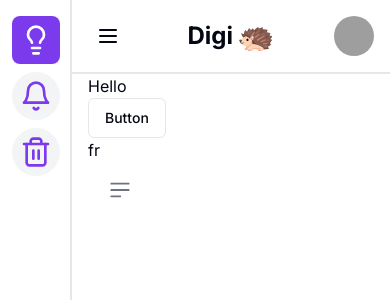
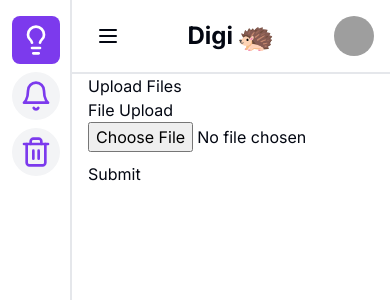
Before and after one commit to mon7792/next-js-todo, a Next.js app: page / in a window 390 px wide. Shown: the top 300 px of the page. Built offline with nearby package versions, Linux system fonts and the light colour scheme; grey boxes are pictures that could not be loaded.

Commit message:
fixed error page

```diff
--- a/src/app/api/notes/route.ts
+++ b/src/app/api/notes/route.ts
@@ -1,7 +1,7 @@
 // import { writeFile } from "fs/promises";
 import { NextRequest, NextResponse } from "next/server";
 import s3Client from "@/dependency/file";
-import { ListBucketsCommand, ListObjectsV2Command } from "@aws-sdk/client-s3";
+import { ListBucketsCommand, ListObjectsV2Command, PutObjectCommand } from "@aws-sdk/client-s3";
 
 export async function GET(request: NextRequest) {
   //   const data = await request.formData();
@@ -34,3 +34,37 @@ export async function GET(request: NextRequest) {
 
   return NextResponse.json(result);
 }
+
+
+export async function POST(request: NextRequest) {
+//  read form data
+  const data = await request.formData();
+  const file: File | null = data.get("file") as unknown as File;
+
+  if (!file) {
+    return NextResponse.json({ success: false });
+  }
+  const bytes = await file.arrayBuffer();
+  const buffer = Buffer.from(bytes);
+
+  // here check if the file is a valid image
+
+  // if not return error
+  // if yes then upload the file to s3
+
+  // check file size < 5 MB
+  console.log(buffer.byteLength < 5 * 1024 * 1024);
+
+
+
+  // With the file data in the buffer, you can do whatever you want with it.
+  // For this, we'll just write it to the filesystem in a new location
+
+    const result = await s3Client.send(
+      new PutObjectCommand({ Bucket: "next-js-todo", Key: file.name, Body: buffer, ContentType: file.type })
+    );
+  console.log(file.name)
+
+  //   return result;
+  return NextResponse.json({ success: true });
+}
--- /dev/null
+++ b/src/app/error.tsx
@@ -0,0 +1,28 @@
+'use client' // Error components must be Client Components
+
+// import { useEffect } from 'react'
+
+export default function ErrorBoundary({
+  error,
+}: {
+  error: Error & { digest?: string }
+}) {
+//   useEffect(() => {
+//     // Log the error to an error reporting service
+//     console.error(error)
+//   }, [error])
+
+  return (
+    <div>
+      <div className="text-5xl">Something went wrong!</div>
+      {/* <button
+        onClick={
+          // Attempt to recover by trying to re-render the segment
+          () => reset()
+        }
+      >
+        Try again
+      </button> */}
+    </div>
+  )
+}
--- a/src/app/page.tsx
+++ b/src/app/page.tsx
@@ -1,37 +1,11 @@
 import { UserButton } from "@clerk/nextjs";
-import { Button } from "@/components/ui/button";
+import UploadNotesForm from "@/components/custom/note/upload";
+// import { uploadFile } from "@/utils/server-action/upload-file";
 
-export default function Home() {
+export default function Page() {
   return (
     <div>
-      <h1>Hello</h1>
-      <Button variant="outline">Button</Button>
-      <div>
-        <h1>fr</h1>
-        <button
-          data-drawer-target="sidebar-multi-level-sidebar"
-          data-drawer-toggle="sidebar-multi-level-sidebar"
-          aria-controls="sidebar-multi-level-sidebar"
-          type="button"
-          className="inline-flex items-center p-2 mt-2 ms-3 text-sm text-gray-500 rounded-lg sm:hidden hover:bg-gray-100 focus:outline-none focus:ring-2 focus:ring-gray-200 dark:text-gray-400 dark:hover:bg-gray-700 dark:focus:ring-gray-600"
-        >
-          <span className="sr-only">Open sidebar</span>
-          <svg
-            className="w-6 h-6"
-            aria-hidden="true"
-            fill="currentColor"
-            viewBox="0 0 20 20"
-            xmlns="http://www.w3.org/2000/svg"
-          >
-            <path
-              clipRule="evenodd"
-              fillRule="evenodd"
-              d="M2 4.75A.75.75 0 012.75 4h14.5a.75.75 0 010 1.5H2.75A.75.75 0 012 4.75zm0 10.5a.75.75 0 01.75-.75h7.5a.75.75 0 010 1.5h-7.5a.75.75 0 01-.75-.75zM2 10a.75.75 0 01.75-.75h14.5a.75.75 0 010 1.5H2.75A.75.75 0 012 10z"
-            ></path>
-          </svg>
-        </button>
-      </div>
-
+      <UploadNotesForm />
       <UserButton afterSignOutUrl="/" />
     </div>
   );
--- /dev/null
+++ b/src/components/custom/note/upload/index.tsx
@@ -0,0 +1,55 @@
+"use client";
+import { useState } from "react";
+
+export default function UploadNotesForm() {
+  const [file, setFile] = useState<File | null>();
+
+  const handleFileUpload = async (event: any) => {
+    event.preventDefault();
+
+
+    if (!file) return;
+
+    // await uploadFile(file)
+
+    // fetch post form data request to send file
+    const formData = new FormData();
+    formData.append("file", file);
+    const res = await fetch("/api/notes", {
+      method: "POST",
+      body: formData,
+    });
+    const data = await res.json();
+    console.log(data);
+
+    // console.log(file.name)
+  };
+
+  return (
+    <div>
+      <p>Upload Files</p>
+      <form onSubmit={(e) => handleFileUpload(e)}>
+        <label htmlFor="file-upload">File Upload</label>
+        <br />
+        <input
+          multiple={false}
+          id="file-upload"
+          type="file"
+          onChange={(e) => {
+            if (!e.target.files || e.target.files.length === 0) return;
+            setFile(e.target.files[0]);
+          }}
+        />
+        <br />
+        <div
+          style={{
+            marginBottom: "10px",
+          }}
+        />
+        <button>Submit</button>
+      </form>
+
+      {/* <UserButton afterSignOutUrl="/" /> */}
+    </div>
+  );
+}
```
